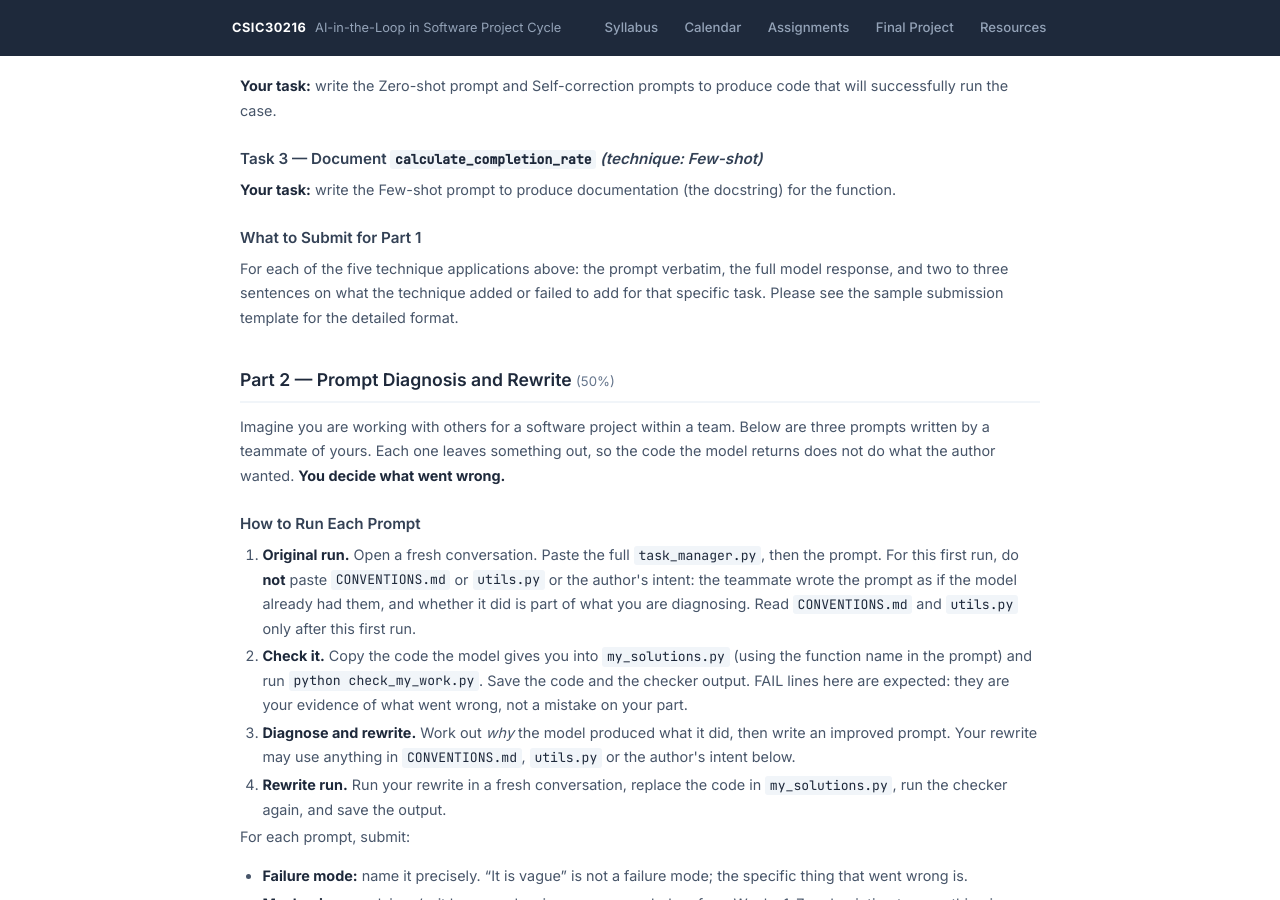
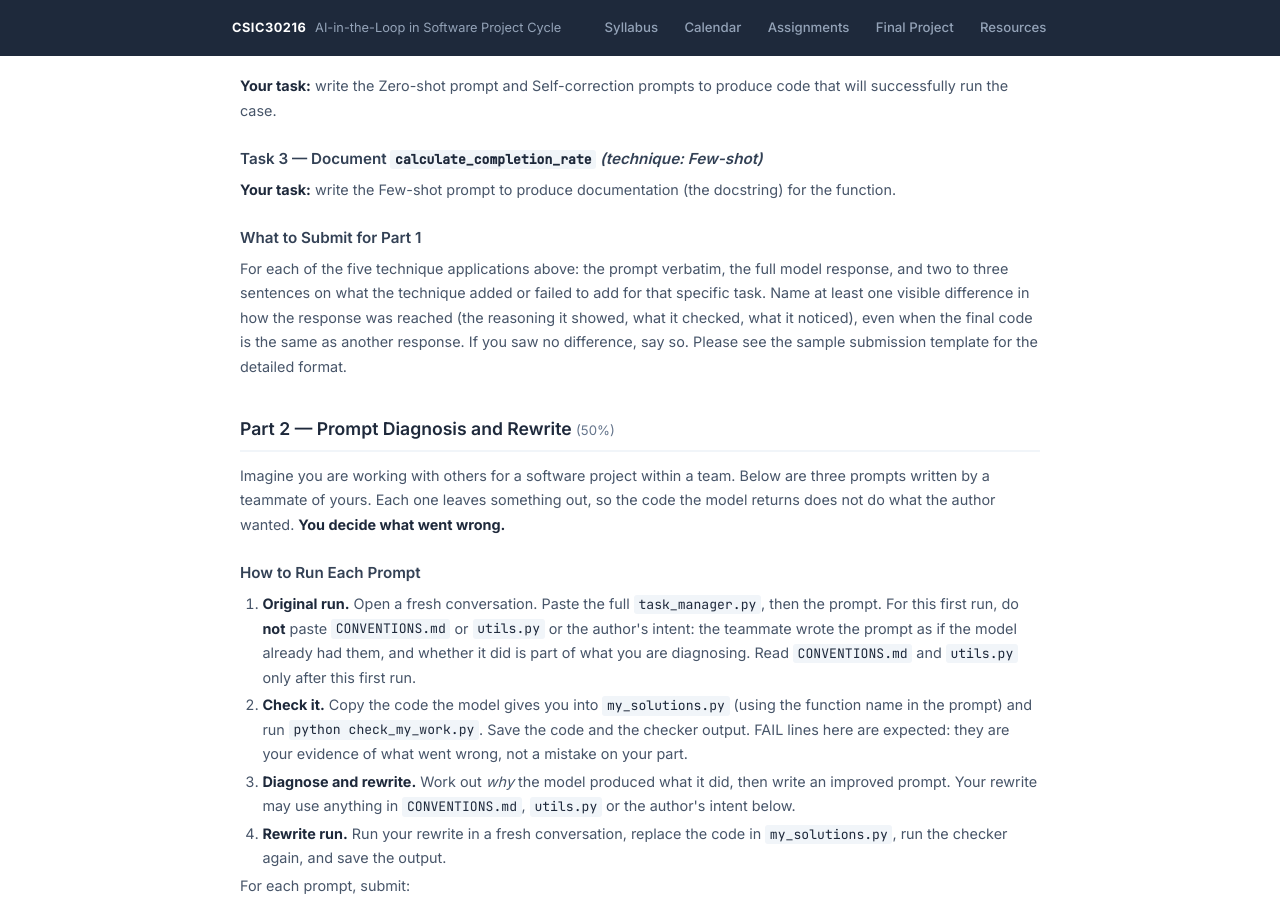
Before and after one commit to dwnnis/csic30216-fall26, a Jekyll site: the page built from pages/assignments/a1.html, in a window 1280 px wide and 900 px high, scrolled down 3547 px. Built offline with Jekyll 4.4.1, drawn with Linux system fonts in a browser that asks for light colours; some of the changed text lies outside the part shown.

Commit message:
Update a1.html

```diff
--- a/pages/assignments/a1.html
+++ b/pages/assignments/a1.html
@@ -181,6 +181,8 @@
 <p>
   For each of the five technique applications above: the prompt verbatim, the full model response,
   and two to three sentences on what the technique added or failed to add for that specific task.
+  Name at least one visible difference in how the response was reached (the reasoning it showed, what it checked, what it noticed), even when the final code is the same as another response.
+  If you saw no difference, say so.
   Please see the sample submission template for the detailed format.
 </p>
 
@@ -303,7 +305,7 @@
     <tr>
       <td><strong>Reflection</strong></td>
       <td>4</td>
-      <td>2–3 sentences, specific to this task and this output; says what the technique added <em>or failed to add</em>; every claim matches the response you show.</td>
+      <td>2–3 sentences, specific to this task and this output; says what the technique added <em>or failed to add</em>; names at least one visible difference in how the response was reached (or says there was none); every claim matches the response you show.</td>
       <td>Plausible but generic, could describe any task (2). Or one claim contradicts the response you show (2).</td>
       <td>Generic filler, or contradicts the response you show throughout (0).</td>
     </tr>
@@ -355,7 +357,7 @@
     <tr>
       <td><strong>Evidence</strong></td>
       <td>4</td>
-      <td>The full code and the checker output from <strong>both</strong> the original and the rewrite, from real runs and consistent with each other; the rewrite's checker output is better in the way your diagnosis predicts.</td>
+      <td>For <b>both</b> the original and the rewrite: the complete run record (full prompt and full, unedited response) and the complete checker output, from real runs and consistent with each other. The rewrite's checker output is better in the way your diagnosis predicts. <b>If the original passed every check:</b> the complete records of three original runs and one rewrite run, the rewrite also passes, and nothing more is required (the number of passes does not have to increase). </td>
       <td>One output missing or truncated (2). The difference is real but not connected to your diagnosis (2–3).</td>
       <td>No outputs, or outputs that contradict your claim (0).</td>
     </tr>
```
